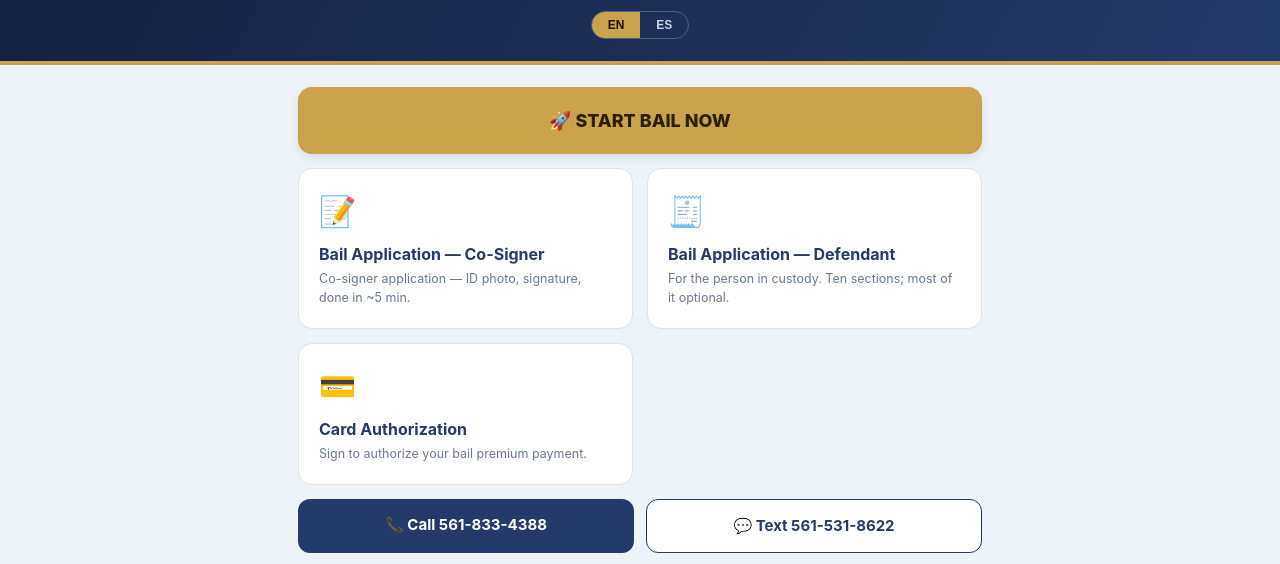
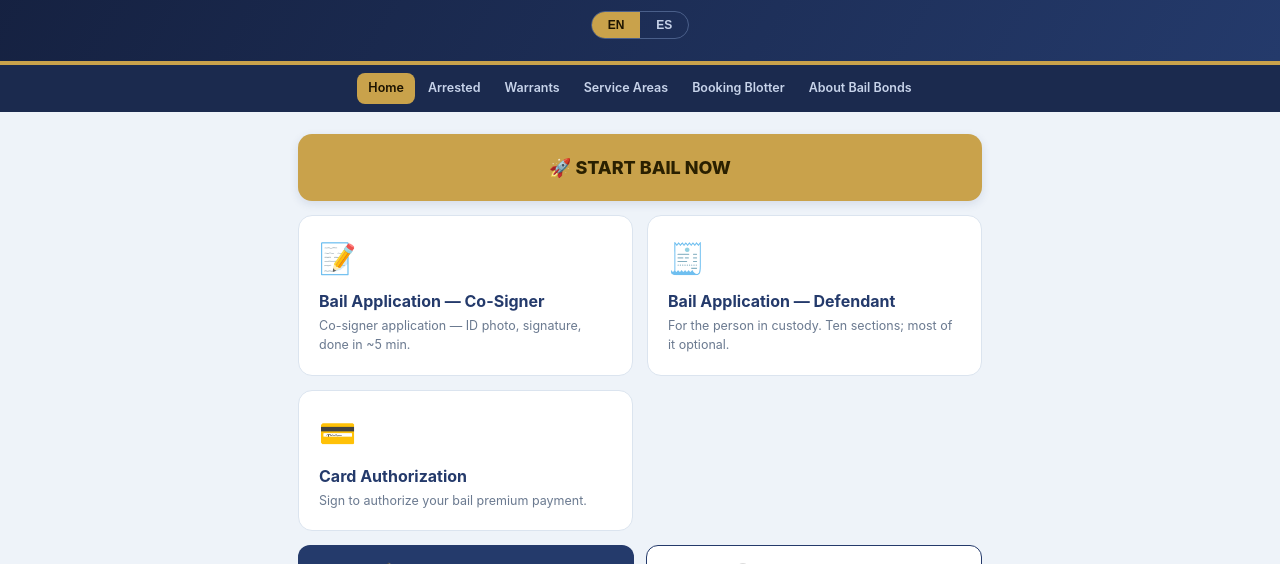
Before and after one commit to floridianpolicypros-ctrl/fastlane-intake, a website: page bbrc/index.html in a window 1280 px wide. Shown: the part 222-786 px from the top of the page. Drawn offline with Linux system fonts and the light colour scheme.

Commit message:
Add service page navigation to homepage

```diff
--- a/bbrc/index.html
+++ b/bbrc/index.html
@@ -33,6 +33,9 @@
   .steps h3{margin:0 0 10px;color:var(--brand);font-size:15px}
   .steps ol{margin:0;padding-left:20px;font-size:13px}.steps li{margin-bottom:6px}
   .addr{background:#f0f6ff;border:1px solid #d3e3f5;border-radius:12px;padding:14px;margin-top:14px;font-size:13px;color:var(--brand)}
+  nav.sub{background:#1b2a4e;display:flex;flex-wrap:wrap;justify-content:center;gap:2px;padding:8px 10px}
+  nav.sub a{color:#c7d3ea;text-decoration:none;font-size:12.5px;font-weight:600;padding:6px 11px;border-radius:8px}
+  nav.sub a:hover,nav.sub a.on{background:var(--gold);color:#1c1300}
   .foot{text-align:center;font-size:11.5px;color:var(--muted);margin-top:20px}
 </style>
 </head>
@@ -43,6 +46,11 @@
   <p data-i18n="tag">24/7 Bail Bonds · Palm Beach County</p>
   <div class="langtog"><button id="enBtn" class="active" onclick="setLang('en')">EN</button><button id="esBtn" onclick="setLang('es')">ES</button></div>
 </header>
+
+<nav class="sub">
+  <a href="/" class="on">Home</a><a href="/arrested">Arrested</a><a href="/warrants">Warrants</a><a href="/service-areas">Service Areas</a><a href="/booking-blotter">Booking Blotter</a><a href="/about-bail-bonds">About Bail Bonds</a>
+</nav>
+
 
 <div class="wrap">
   <a class="cta" href="/indemnitor" data-i18n="startBail">🚀 START BAIL NOW</a>
```
